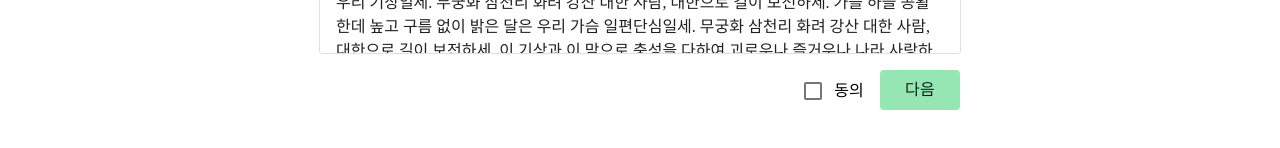
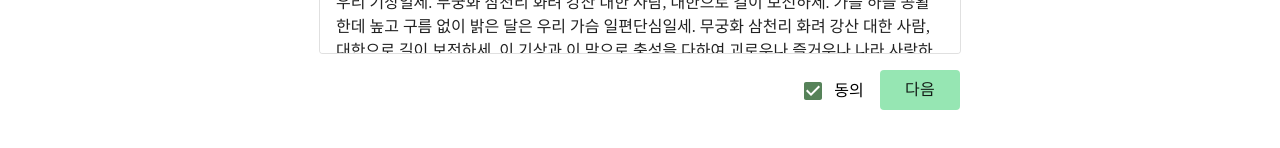
Before and after one commit to TeamGrabit/challenge, a React (Create React App) app in the folder frontend/: page /register in a window 1280 px wide. Shown: the part 492-640 px from the top of the page. Built offline with nearby package versions, Linux system fonts and the light colour scheme.

Commit message:
check box 색 변경

```diff
--- a/frontend/src/css/pages/_register.scss
+++ b/frontend/src/css/pages/_register.scss
@@ -33,5 +33,11 @@
         .MuiButton-label{
             font-size: 1rem;
         }
+        .MuiIconButton-colorSecondary:hover {
+            background-color: rgba(56,82,59,0.1);
+        }
+        .MuiCheckbox-colorSecondary.Mui-checked{
+            color: $green4;
+        }
     }
 }
--- a/frontend/src/pages/Register.js
+++ b/frontend/src/pages/Register.js
@@ -1,8 +1,12 @@
-import React from 'react';
+import React, { useState } from 'react';
 import { Paper, Checkbox, FormGroup, FormControlLabel, Button, Link } from '@material-ui/core';
 
-const check = false;
 function Register() {
+	const [checked, setChecked] = React.useState(true);
+
+	const handleChange = (event) => {
+		setChecked(event.target.checked);
+	};
 	return (
 		<div className="register">
 			<Paper className="terms" variant="outlined">
@@ -47,7 +51,7 @@ function Register() {
 				<FormGroup row>
 					<FormControlLabel
 						className="text"
-						control={<Checkbox checked={check} name="checked" />}
+						control={<Checkbox checked={checked} onChange={handleChange} name="checked" />}
 						label="동의"
 					/>
 				</FormGroup>
```
